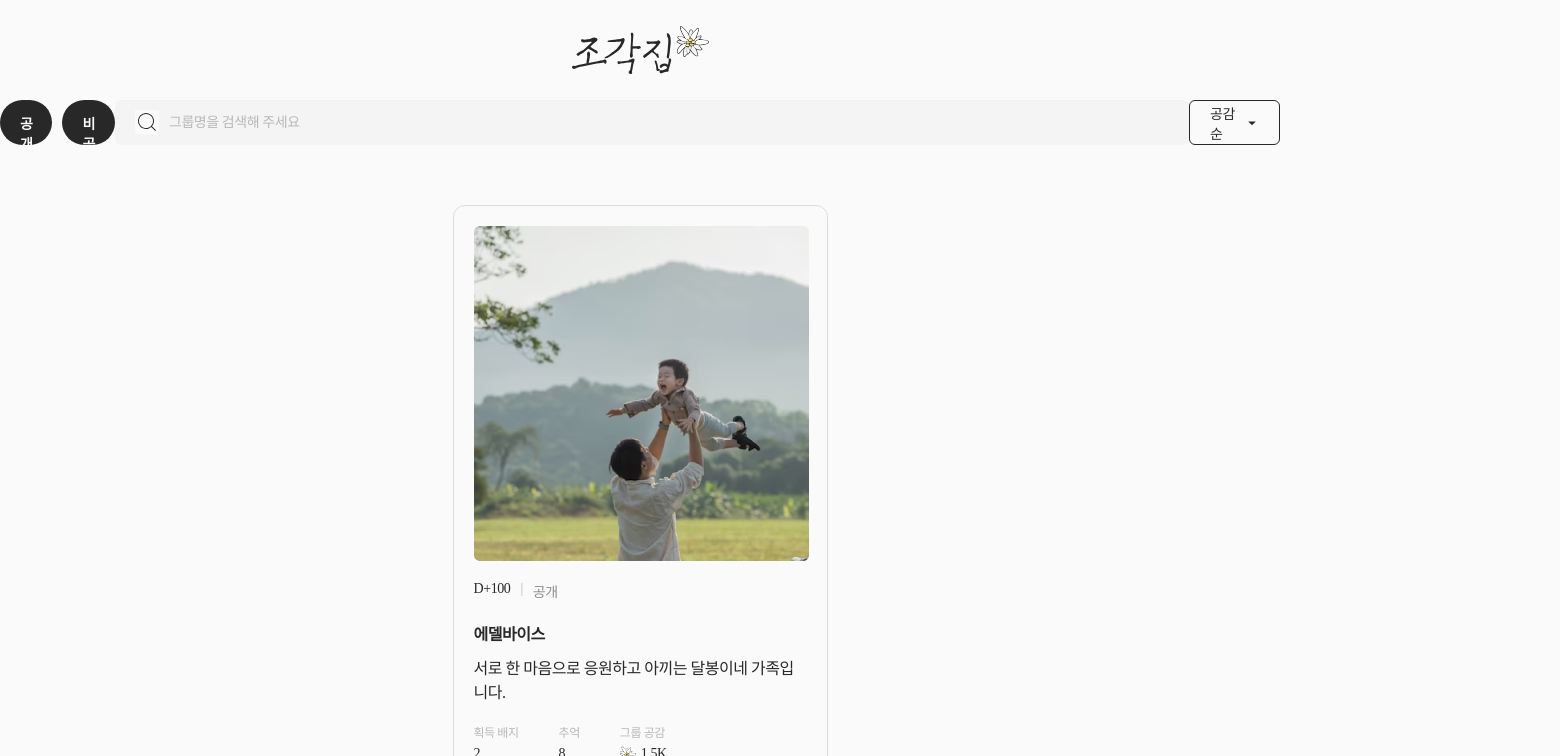
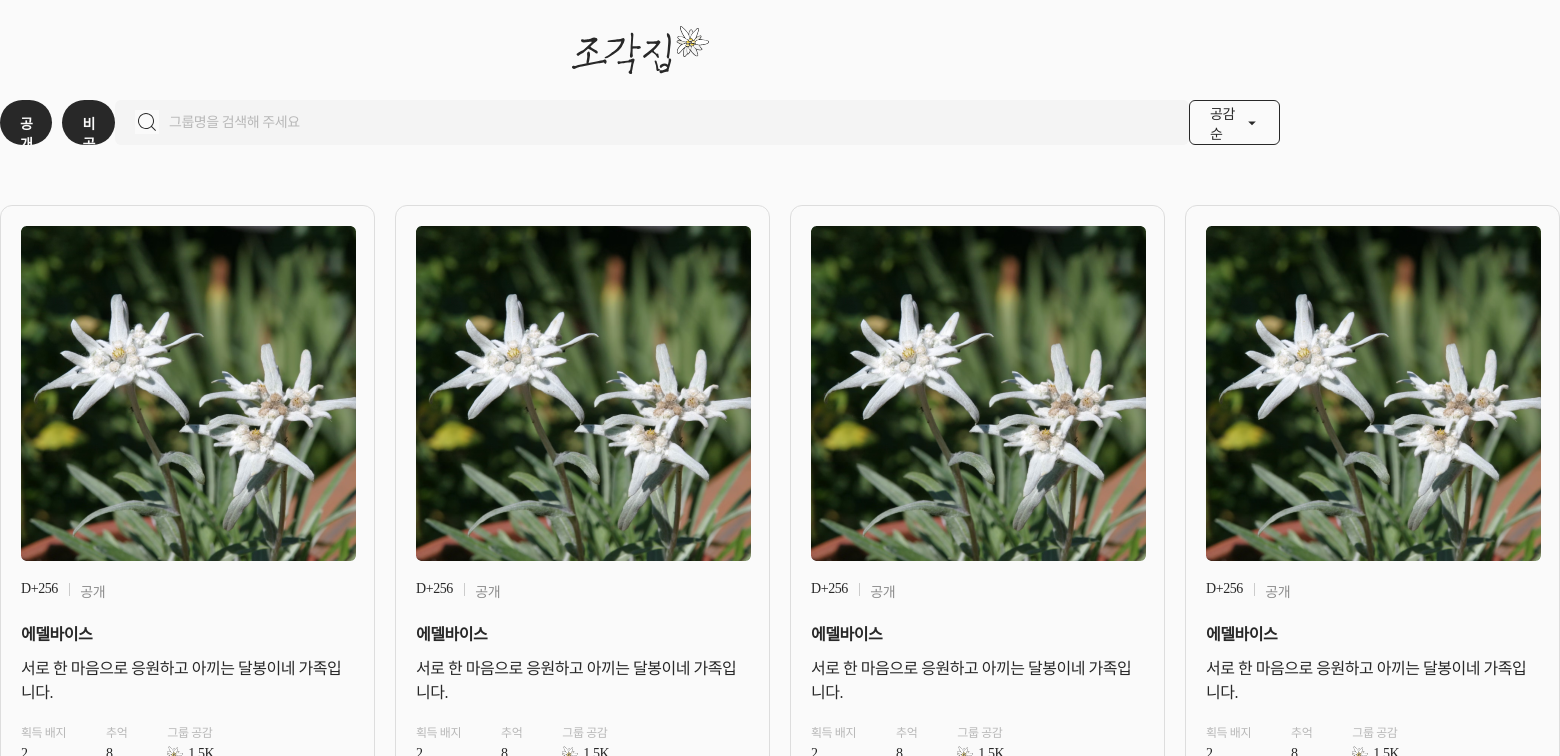
Before and after one commit to codeitboost/zogakzip-FE, a React (Create React App) app: page / in a window 1280 px wide. Shown: the top 756 px of the page, 1560 px wide, since content can reach past the window. Built offline with nearby package versions, Linux system fonts and the light colour scheme; a web font is replaced by a local one.

Commit message:
Design : 그룹 카드 배치 (#1)

```diff
--- a/src/components/grouplist/groupcard/GroupCard.jsx
+++ b/src/components/grouplist/groupcard/GroupCard.jsx
@@ -2,33 +2,33 @@ import * as G from './GroupCard.style';
 import card1 from '../../../assets/img/card/card1.png';
 import logo from '../../../assets/img/logo/logo16.svg';
 
-export default function GroupCard() {
+export default function GroupCard({ img, day, isPublic, title, content, badge, memory, like }) {
   return (
     <G.Container>
-      <G.Img src={card1} alt="card1" />
+      {img && <G.Img src={img} alt="card1" />}
       <G.Info>
-        <G.Day>D+100</G.Day>
+        <G.Day>D+{day}</G.Day>
         <div>|</div>
-        <G.Public>공개</G.Public>
+        <G.Public>{isPublic ? '공개' : '비공개'}</G.Public>
       </G.Info>
       <G.Title>
-        <G.Name>에델바이스</G.Name>
-        <G.Content>서로 한 마음으로 응원하고 아끼는 달봉이네 가족입니다.</G.Content>
+        <G.Name>{title}</G.Name>
+        <G.Content>{content}</G.Content>
       </G.Title>
       <G.Count>
         <G.Badge>
           <G.BadgeTitle>획득 배지</G.BadgeTitle>
-          <G.BadgeCount>2</G.BadgeCount>
+          <G.BadgeCount>{badge}</G.BadgeCount>
         </G.Badge>
         <G.Memory>
           <G.MemoryTitle>추억</G.MemoryTitle>
-          <G.MemoryCount>8</G.MemoryCount>
+          <G.MemoryCount>{memory}</G.MemoryCount>
         </G.Memory>
         <G.Like>
           <G.LikeTitle>그룹 공감</G.LikeTitle>
           <G.LikeCount>
             <img src={logo} alt="logo" />
-            <div>1.5K</div>
+            <div>{like}</div>
           </G.LikeCount>
         </G.Like>
       </G.Count>
--- a/src/pages/GroupList.jsx
+++ b/src/pages/GroupList.jsx
@@ -1,16 +1,162 @@
+import * as G from './GroupList.style';
+
 import Button from '../components/common/button/Button';
 import Menu from '../components/grouplist/menu/Menu';
 import Tab from '../components/common/tab/Tab';
 import GroupCard from '../components/grouplist/groupcard/GroupCard';
+
+import card5 from '../assets/img/card/card5.png';
+
+const data = [
+  {
+    id: 1,
+    img: `${card5}`,
+    day: 256,
+    isPublic: true,
+    title: '에델바이스',
+    content: '서로 한 마음으로 응원하고 아끼는 달봉이네 가족입니다.',
+    badge: 2,
+    memory: 8,
+    like: '1.5K',
+  },
+  {
+    id: 2,
+    day: 256,
+    isPublic: true,
+    title: '에델바이스',
+    content: '서로 한 마음으로 응원하고 아끼는 달봉이네 가족입니다.',
+    badge: 2,
+    memory: 8,
+    like: '1.5K',
+  },
+  {
+    id: 3,
+    img: `${card5}`,
+    day: 256,
+    isPublic: true,
+    title: '에델바이스',
+    content: '서로 한 마음으로 응원하고 아끼는 달봉이네 가족입니다.',
+    badge: 2,
+    memory: 8,
+    like: '1.5K',
+  },
+  {
+    id: 4,
+    day: 256,
+    isPublic: true,
+    title: '에델바이스',
+    content: '서로 한 마음으로 응원하고 아끼는 달봉이네 가족입니다.',
+    badge: 2,
+    memory: 8,
+    like: '1.5K',
+  },
+  {
+    id: 5,
+    img: `${card5}`,
+    day: 256,
+    isPublic: true,
+    title: '에델바이스',
+    content: '서로 한 마음으로 응원하고 아끼는 달봉이네 가족입니다.',
+    badge: 2,
+    memory: 8,
+    like: '1.5K',
+  },
+  {
+    id: 6,
+    img: `${card5}`,
+    day: 256,
+    isPublic: true,
+    title: '에델바이스',
+    content: '서로 한 마음으로 응원하고 아끼는 달봉이네 가족입니다.',
+    badge: 2,
+    memory: 8,
+    like: '1.5K',
+  },
+  {
+    id: 7,
+    img: `${card5}`,
+    day: 256,
+    isPublic: true,
+    title: '에델바이스',
+    content: '서로 한 마음으로 응원하고 아끼는 달봉이네 가족입니다.',
+    badge: 2,
+    memory: 8,
+    like: '1.5K',
+  },
+  {
+    id: 8,
+    img: `${card5}`,
+    day: 256,
+    isPublic: true,
+    title: '에델바이스',
+    content: '서로 한 마음으로 응원하고 아끼는 달봉이네 가족입니다.',
+    badge: 2,
+    memory: 8,
+    like: '1.5K',
+  },
+  {
+    id: 9,
+    day: 256,
+    isPublic: true,
+    title: '에델바이스',
+    content: '서로 한 마음으로 응원하고 아끼는 달봉이네 가족입니다.',
+    badge: 2,
+    memory: 8,
+    like: '1.5K',
+  },
+  {
+    id: 10,
+    img: `${card5}`,
+    day: 256,
+    isPublic: true,
+    title: '에델바이스',
+    content: '서로 한 마음으로 응원하고 아끼는 달봉이네 가족입니다.',
+    badge: 2,
+    memory: 8,
+    like: '1.5K',
+  },
+  {
+    id: 11,
+    day: 256,
+    isPublic: true,
+    title: '에델바이스',
+    content: '서로 한 마음으로 응원하고 아끼는 달봉이네 가족입니다.',
+    badge: 2,
+    memory: 8,
+    like: '1.5K',
+  },
+  {
+    id: 12,
+    day: 256,
+    isPublic: true,
+    title: '에델바이스',
+    content: '서로 한 마음으로 응원하고 아끼는 달봉이네 가족입니다.',
+    badge: 2,
+    memory: 8,
+    like: '1.5K',
+  },
+];
 
 export default function GroupList() {
   return (
     <>
       {/* <Button text="그룹 만들기" width="200px" height="45px" fontsize="14px" /> */}
       <Menu />
-      <div>
-        <GroupCard />
-      </div>
+      <G.Container>
+        {data.map((item) => (
+          <GroupCard
+            key={item.id}
+            img={item.img}
+            day={item.day}
+            isPublic={item.isPublic}
+            title={item.title}
+            content={item.content}
+            badge={item.badge}
+            memory={item.memory}
+            like={item.like}
+          />
+        ))}
+      </G.Container>
     </>
   );
 }
--- /dev/null
+++ b/src/pages/GroupList.style.js
@@ -0,0 +1,15 @@
+import styled from 'styled-components';
+
+export const Container = styled.div`
+  width: 1560px;
+  max-height: 1400px;
+
+  display: flex;
+  flex-direction: column;
+  flex-wrap: wrap;
+  gap: 20px;
+  align-items: start;
+  overflow: hidden;
+
+  margin-bottom: 60px;
+`;
```
